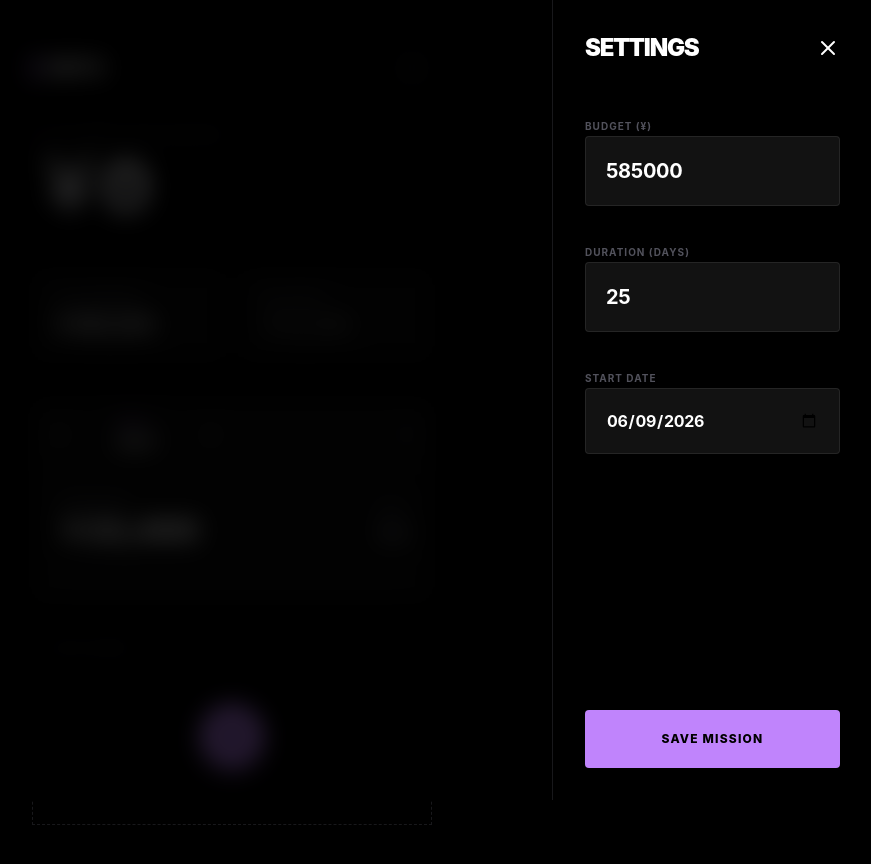
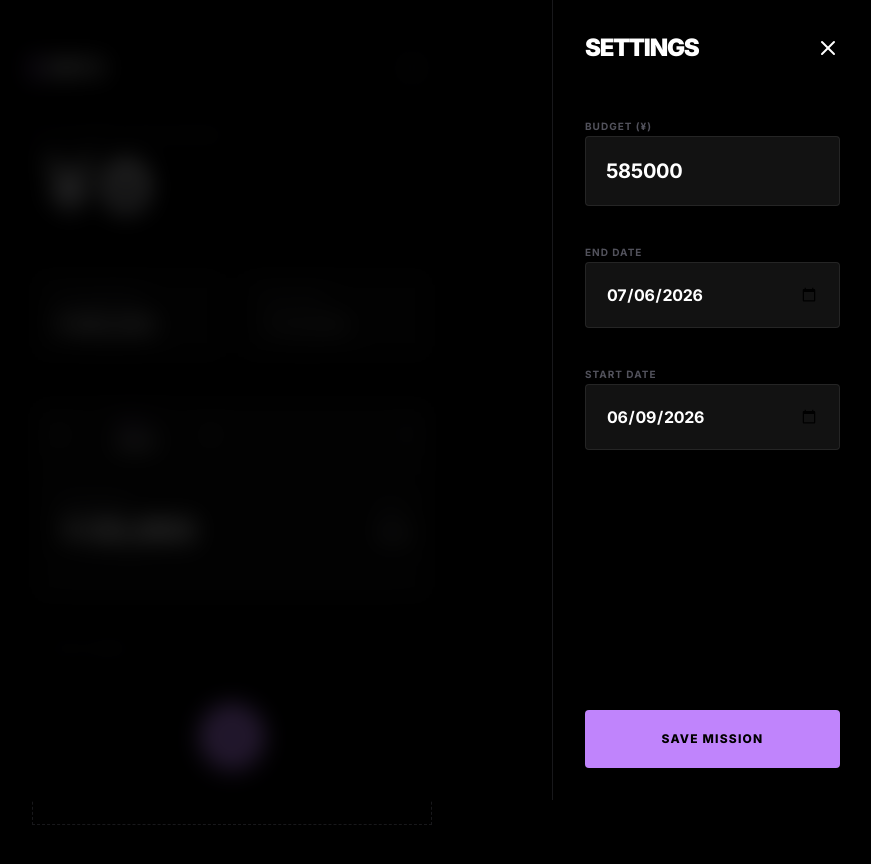
Before and after one commit to axsamp/budget-buffer, a React (Vite) app: page / in a window 1280 px wide. Both pictures are taken after a click on the button 820 px from the left and 68 px from the top of the page. Shown: the top 864 px of the page, without its empty margins (408-1279 px from the left). Built offline with nearby package versions, Linux system fonts and the light colour scheme.

Commit message:
switch to date range system and remove navigation cap

```diff
--- a/src/App.jsx
+++ b/src/App.jsx
@@ -53,10 +53,10 @@ export default function App() {
   const [settings, setSettings] = useState(() => {
     try {
       const saved = localStorage.getItem('budget_settings');
-      const defaultState = { totalBudget: 585000, totalDays: 25, startDate: '2026-06-09' };
+      const defaultState = { totalBudget: 585000, startDate: '2026-06-09', endDate: '2026-07-06' };
       return saved ? { ...defaultState, ...JSON.parse(saved) } : defaultState;
     } catch (e) {
-      return { totalBudget: 585000, totalDays: 25, startDate: '2026-06-09' };
+      return { totalBudget: 585000, startDate: '2026-06-09', endDate: '2026-07-06' };
     }
   });
 
@@ -82,7 +82,14 @@ export default function App() {
   }, [expenses]);
 
   // --- Logic ---
-  const targetDailyBudget = settings.totalBudget / settings.totalDays;
+  const totalDays = useMemo(() => {
+    const start = new Date(settings.startDate);
+    const end = new Date(settings.endDate);
+    const diffTime = end.getTime() - start.getTime();
+    return Math.max(1, Math.ceil(diffTime / (1000 * 60 * 60 * 24)) + 1);
+  }, [settings.startDate, settings.endDate]);
+
+  const targetDailyBudget = settings.totalBudget / totalDays;
   const currentTripDayDate = useMemo(() => formatDateSafely(settings.startDate, currentDayOffset), [settings.startDate, currentDayOffset]);
 
   const expensesByDate = useMemo(() => {
@@ -153,8 +160,8 @@ export default function App() {
                     <input type="number" value={settings.totalBudget} onChange={(e) => setSettings({...settings, totalBudget: Number(e.target.value)})} className="onyx-input text-xl font-bold" />
                   </div>
                   <div className="space-y-2">
-                    <label className="text-[10px] font-bold text-zinc-600 uppercase tracking-widest">Duration (Days)</label>
-                    <input type="number" value={settings.totalDays} onChange={(e) => setSettings({...settings, totalDays: Number(e.target.value)})} className="onyx-input text-xl font-bold" />
+                    <label className="text-[10px] font-bold text-zinc-600 uppercase tracking-widest">End Date</label>
+                    <input type="date" value={settings.endDate} onChange={(e) => setSettings({...settings, endDate: e.target.value})} className="onyx-input font-bold" />
                   </div>
                   <div className="space-y-2">
                     <label className="text-[10px] font-bold text-zinc-600 uppercase tracking-widest">Start Date</label>
@@ -207,7 +214,7 @@ export default function App() {
                 <p className="text-[10px] font-bold text-[#C084FC] uppercase tracking-widest">Day {currentDayOffset + 1}</p>
                 <p className="text-sm font-black">{new Date(currentTripDayDate).toLocaleDateString('en-US', { month: 'short', day: 'numeric' })}</p>
               </div>
-              <button onClick={() => setCurrentDayOffset(Math.min(settings.totalDays - 1, currentDayOffset + 1))} className="hover:text-[#C084FC]"><ChevronRight size={20} /></button>
+              <button onClick={() => setCurrentDayOffset(currentDayOffset + 1)} className="hover:text-[#C084FC]"><ChevronRight size={20} /></button>
             </div>
             <Calendar size={16} className="text-zinc-700" />
           </div>
--- a/src/index.css
+++ b/src/index.css
@@ -1,5 +1,5 @@
+@import url('https://fonts.googleapis.com/css2?family=Inter:wght@300;400;500;600;700;800;900&display=swap');
 @import "tailwindcss";
-@import url('https://fonts.googleapis.com/css2?family=Inter:wght@300;400;500;600;700;800;900&display=swap');
 
 @theme {
   --color-onyx-bg: #000000;
```
